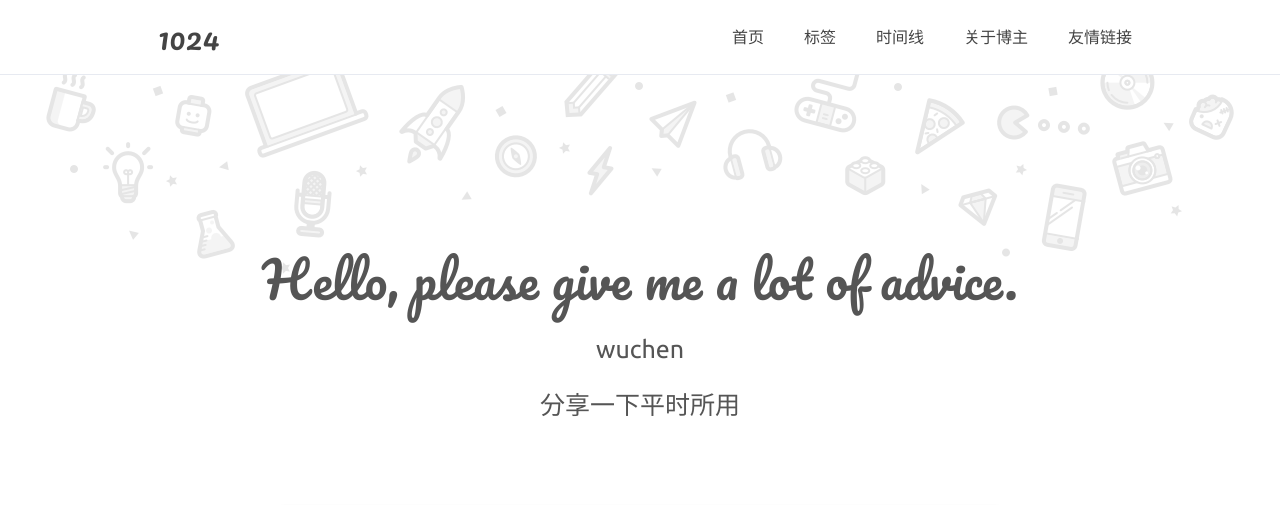
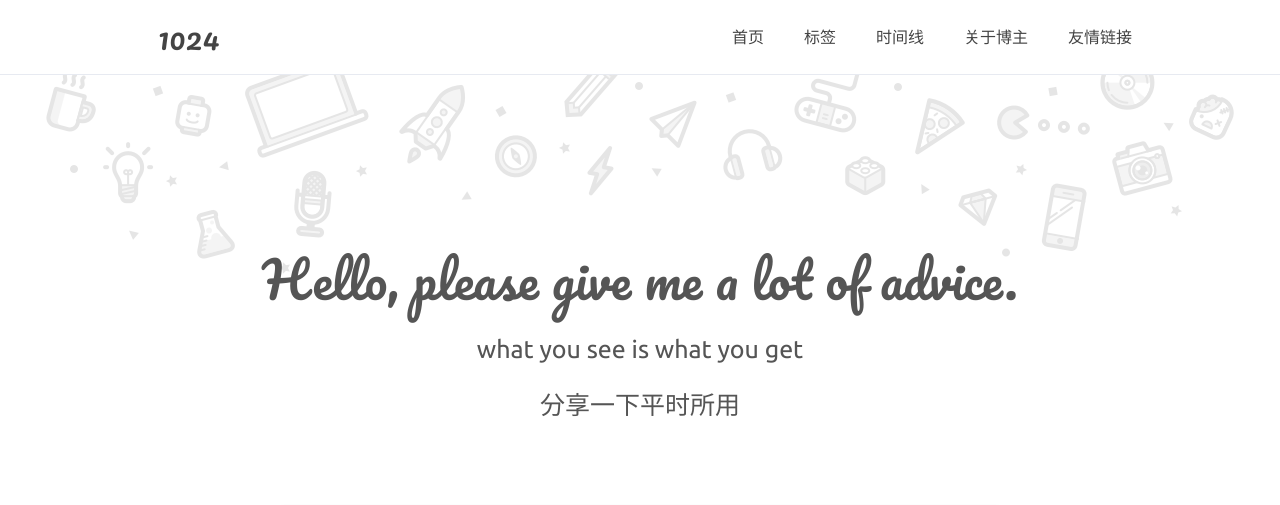
Before and after one commit to WuChenLinux/yw, a Jekyll site: the page built from index.html, in a window 1280 px wide. Shown: the top 505 px of the page. Built offline with Jekyll 4.4.1, drawn with Linux system fonts in a browser that asks for light colours; comment, search, counter and statistics services are not loaded.

Commit message:
修改title

```diff
--- a/index.html
+++ b/index.html
@@ -2,7 +2,7 @@
 layout: default
 title: 一个慢慢进步的人
 page-title: Hello, please give me a lot of advice.
-home-title: wuchen
+home-title: what you see is what you get
 description: 分享一下平时所用
 ---
 
```
